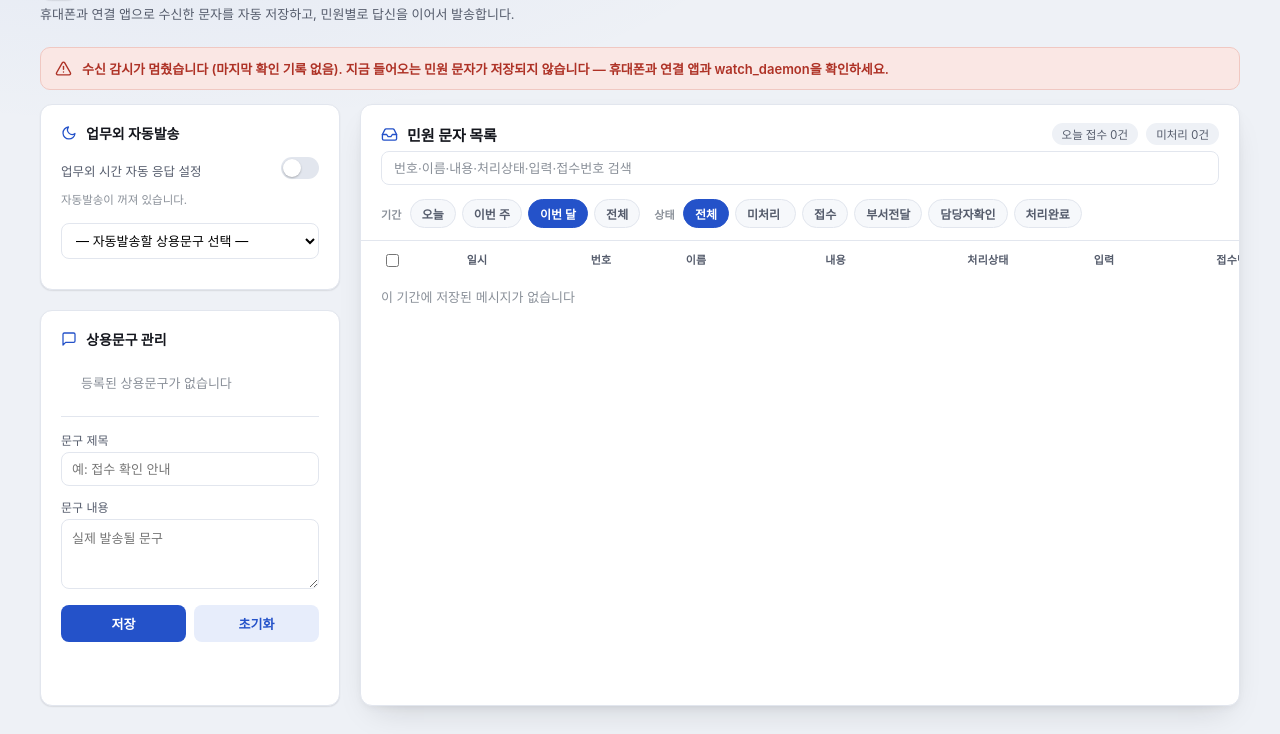
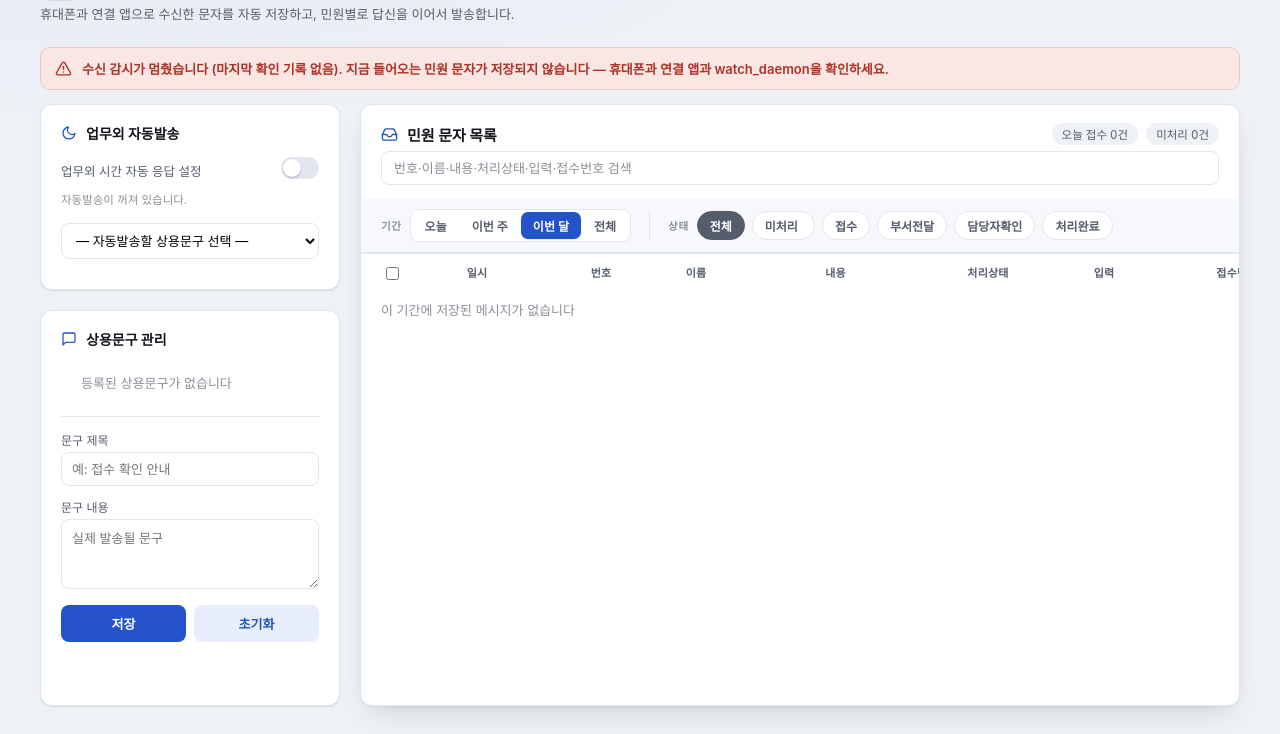
Before and after one commit to seccrc/auto_sms, a Flask app: page / in a window 1280 px wide. Shown: the part 66-800 px from the top of the page. Run offline with Flask 3, Linux system fonts and the light colour scheme; data that the repository does not hold is empty; some web fonts are replaced.

Commit message:
기간·상태 필터 줄 디자인 정리
기간과 상태가 똑같은 회색 알약으로 나열돼 둘의 성격 차이가 안 보였고,
상태 칩도 색이 파란색 하나뿐이라 목록 안 처리상태 알약과 연결되지
않았다.

- 기간: 상호 배타적 단일 선택이므로 나열된 알약 대신 세그먼트 컨트롤로
  바꿔 "이 중 하나"라는 게 형태로 드러나게 했다.
- 상태: 각 칩이 선택되면 목록의 처리상태 알약과 같은 색(접수=파랑,
  부서전달=갈색, 담당자확인=보라, 처리완료=초록)으로 채워지게 해서
  칩과 목록의 관계가 눈으로 읽히게 했다. 스타일 훅은 한글 표시값이
  아니라 고정 ASCII 토큰(data-tone)에 건다.
- 두 그룹을 세로 구분선으로 나누고 필터 줄 전체에 옅은 배경을 깔아
  하나의 툴바로 묶었다.

```diff
--- a/templates/dashboard.html
+++ b/templates/dashboard.html
@@ -305,20 +305,56 @@
   .watcher-chip.is-warn .watcher-dot { background: var(--mark); }
   .top-right { display: flex; align-items: center; gap: 10px; flex: 0 0 auto; }
 
-  /* 기간 선택 + 처리상태 필터 칩 */
+  /* 기간 선택 + 처리상태 필터 — 하나의 옅은 툴바 안에 두 그룹을 세로선으로
+     나눠 담아서, 개별 버튼들이 아니라 "필터 도구"로 한눈에 읽히게 한다. */
   .filter-row {
-    flex: 0 0 auto; display: flex; align-items: center; gap: 14px;
-    padding: 0 20px 12px; flex-wrap: wrap;
+    flex: 0 0 auto; display: flex; align-items: center; gap: 18px;
+    padding: 10px 20px; flex-wrap: wrap;
+    background: var(--surface-2); border-bottom: 1px solid var(--line);
   }
-  .filter-group { display: flex; align-items: center; gap: 6px; }
-  .filter-group > .filter-label { font-size: 11px; font-weight: 700; color: var(--ink-faint); text-transform: uppercase; letter-spacing: .02em; margin-right: 2px; }
+  .filter-group { display: flex; align-items: center; gap: 7px; }
+  .filter-group + .filter-group { padding-left: 18px; border-left: 1px solid var(--line); }
+  .filter-group > .filter-label {
+    font-size: 10.5px; font-weight: 800; color: var(--ink-faint);
+    text-transform: uppercase; letter-spacing: .06em; margin-right: 1px;
+  }
+
+  /* 기간 — 상호 배타적 단일 선택이라 나열된 알약이 아니라 하나의 캡슐
+     안에서 칸을 나눠 고르는 세그먼트 컨트롤로 표현한다(라디오처럼
+     "이 중 하나"라는 게 형태로도 드러남). */
+  .segment {
+    display: inline-flex; background: var(--surface); border: 1px solid var(--line);
+    border-radius: 9px; padding: 2px; gap: 1px;
+  }
+  .segment button {
+    padding: 5px 12px; font-size: 12px; font-weight: 600; color: var(--ink-soft);
+    background: transparent; border-radius: 7px; border: none;
+    transition: background .12s ease, color .12s ease;
+  }
+  .segment button:hover { color: var(--accent); }
+  .segment button.active { background: var(--accent); color: #fff; box-shadow: var(--shadow-sm); }
+
+  /* 처리상태 칩 — 목록 안 처리상태 알약(.status-pill)과 같은 색을 써서,
+     "이 칩을 누르면 이 색이 달린 것만 보인다"는 관계가 눈으로 바로
+     읽히게 한다. 전체/미처리는 특정 상태가 아니므로 중립색으로 둔다. */
   .chip {
-    padding: 5px 11px; font-size: 12px; font-weight: 600; border-radius: 999px;
-    background: var(--surface-2); color: var(--ink-soft); border: 1px solid var(--line);
+    padding: 5px 12px; font-size: 12px; font-weight: 600; border-radius: 999px;
+    background: var(--surface); color: var(--ink-soft); border: 1px solid var(--line);
+    transition: background .12s ease, color .12s ease, border-color .12s ease;
   }
-  .chip:hover { background: var(--accent-soft); color: var(--accent); }
-  .chip.active { background: var(--accent); color: #fff; border-color: var(--accent); }
-  .chip .chip-count { opacity: .75; margin-left: 4px; font-variant-numeric: tabular-nums; }
+  .chip:hover { border-color: var(--accent); color: var(--accent); }
+  .chip.active { background: var(--ink-soft); color: #fff; border-color: var(--ink-soft); }
+  /* 스타일 훅은 화면에 보이는 한글 값(data-status)이 아니라 고정된 ASCII
+     토큰(data-tone)에 건다 — 상태 이름 문구가 바뀌어도 색 규칙은 그대로
+     유지되게 하기 위해서다. */
+  .chip[data-tone="accepted"].active { background: var(--accent); border-color: var(--accent); }
+  .chip[data-tone="forwarded"].active { background: var(--mark); border-color: var(--mark); }
+  .chip[data-tone="assigned"].active { background: #6d3fa0; border-color: #6d3fa0; }
+  .chip[data-tone="done"].active { background: var(--good); border-color: var(--good); }
+  .chip .chip-count { opacity: .85; margin-left: 4px; font-variant-numeric: tabular-nums; }
+  @media (prefers-reduced-motion: reduce) {
+    .segment button, .chip { transition: none; }
+  }
 
   /* 마지막으로 본 이후 새로 들어온 민원 */
   .thread.is-new { background: linear-gradient(90deg, rgba(36,82,201,.07), transparent 55%); }
@@ -448,19 +484,21 @@
     <div class="filter-row">
       <div class="filter-group">
         <span class="filter-label">기간</span>
-        <button class="chip" data-period="today" onclick="setPeriod('today')">오늘</button>
-        <button class="chip" data-period="week" onclick="setPeriod('week')">이번 주</button>
-        <button class="chip active" data-period="month" onclick="setPeriod('month')">이번 달</button>
-        <button class="chip" data-period="all" onclick="setPeriod('all')">전체</button>
+        <div class="segment">
+          <button data-period="today" onclick="setPeriod('today')">오늘</button>
+          <button data-period="week" onclick="setPeriod('week')">이번 주</button>
+          <button class="active" data-period="month" onclick="setPeriod('month')">이번 달</button>
+          <button data-period="all" onclick="setPeriod('all')">전체</button>
+        </div>
       </div>
       <div class="filter-group">
         <span class="filter-label">상태</span>
         <button class="chip active" data-status="" onclick="setStatusFilter('')">전체</button>
         <button class="chip" data-status="__pending__" onclick="setStatusFilter('__pending__')">미처리<span class="chip-count" id="chipCountPending"></span></button>
-        <button class="chip" data-status="접수" onclick="setStatusFilter('접수')">접수</button>
-        <button class="chip" data-status="부서전달" onclick="setStatusFilter('부서전달')">부서전달</button>
-        <button class="chip" data-status="담당자확인" onclick="setStatusFilter('담당자확인')">담당자확인</button>
-        <button class="chip" data-status="처리완료" onclick="setStatusFilter('처리완료')">처리완료</button>
+        <button class="chip" data-tone="accepted" data-status="접수" onclick="setStatusFilter('접수')">접수</button>
+        <button class="chip" data-tone="forwarded" data-status="부서전달" onclick="setStatusFilter('부서전달')">부서전달</button>
+        <button class="chip" data-tone="assigned" data-status="담당자확인" onclick="setStatusFilter('담당자확인')">담당자확인</button>
+        <button class="chip" data-tone="done" data-status="처리완료" onclick="setStatusFilter('처리완료')">처리완료</button>
       </div>
     </div>
     <!-- 제목줄과 목록을 한 컨테이너에 넣어 가로 스크롤이 둘에 같이
```
